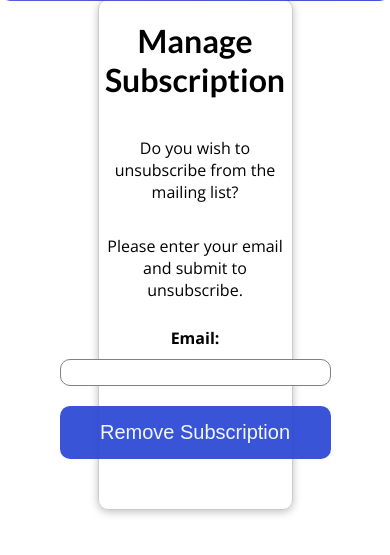
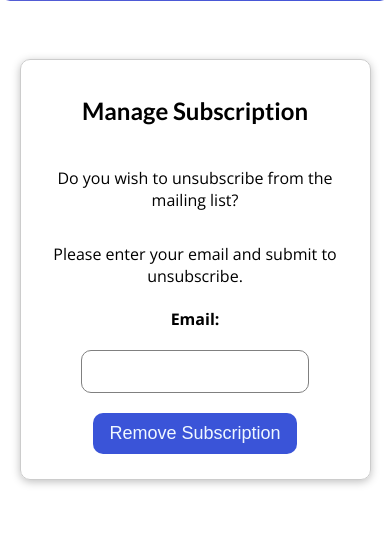
Before and after one commit to ZaidHassan96/blog_site, a Django app: page /manage-subscription-page in a window 390 px wide. Shown: the part 101-656 px from the top of the page. Run offline with Django 5.2, Linux system fonts and the light colour scheme.

Commit message:
css styling for smaller screens on manage subscription page

```diff
--- a/blog/static/blog/manage-subscription-page.css
+++ b/blog/static/blog/manage-subscription-page.css
@@ -8,7 +8,6 @@
   width: 100%; /* Full width */
   padding: 10px 20px; /* Adjust padding as needed */
   box-sizing: border-box;
-
 }
 .manage {
   display: flex;
@@ -23,14 +22,11 @@
   margin-left: 25%;
   padding-bottom: 40px;
   box-shadow: 0 2px 8px rgba(0, 0, 0, 0.25);
+  margin-top: 8rem;
 }
 
 .title {
   text-align: center;
-
-
-
-
 }
 
 label {
@@ -47,10 +43,8 @@
 }
 
 button:hover {
-
   cursor: pointer;
-    background-color:  #322fde; ;
-
+  background-color: #322fde;
 }
 
 #remove_sub form {
@@ -70,3 +64,46 @@
   border-radius: 10px;
   border: solid 1px gray;
 }
+
+@media only screen and (max-width: 810px) {
+  #main-navigation {
+    position: relative;
+    height: auto; /* Allow the height to adjust automatically */
+    padding: 10px 15px; /* Reduce padding for smaller screens */
+    z-index: 10; /* Keep navigation on top */
+  }
+
+  .manage {
+    width: 90%; /* Adjust width for smaller screens */
+    margin-left: 5%; /* Center the form on smaller screens */
+    padding: 10px;
+    margin-top: 10rem; /* Reduce margin to fit better on smaller screens */
+  }
+
+  .title {
+    font-size: 1.5rem; /* Adjust title size for better readability */
+    padding: 10px;
+  }
+
+  label {
+    font-size: 1rem; /* Scale down label font size for mobile */
+  }
+
+  button {
+    font-size: 18px;
+    padding: 10px;
+    width: 80%;
+    margin: 10px auto;
+  }
+
+  #remove_sub form {
+    padding: 5px;
+  }
+
+  #remove_sub input {
+    font-size: 18px;
+    padding: 10px;
+    width: 90%;
+    margin: 10px auto;
+  }
+}
```
Also changed, not shown: db.sqlite3. Lines whose indentation alone changed are shown as unchanged.
